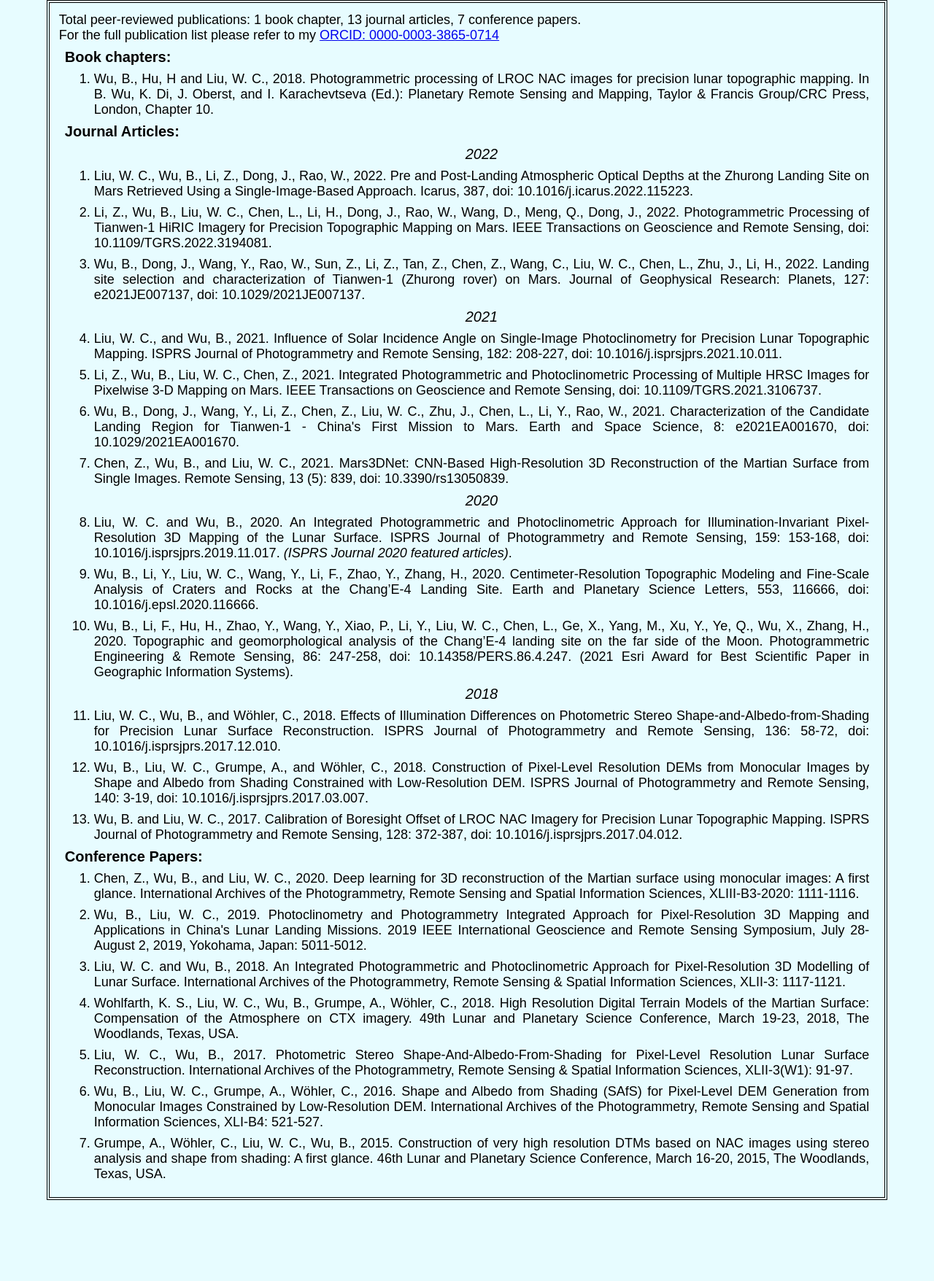
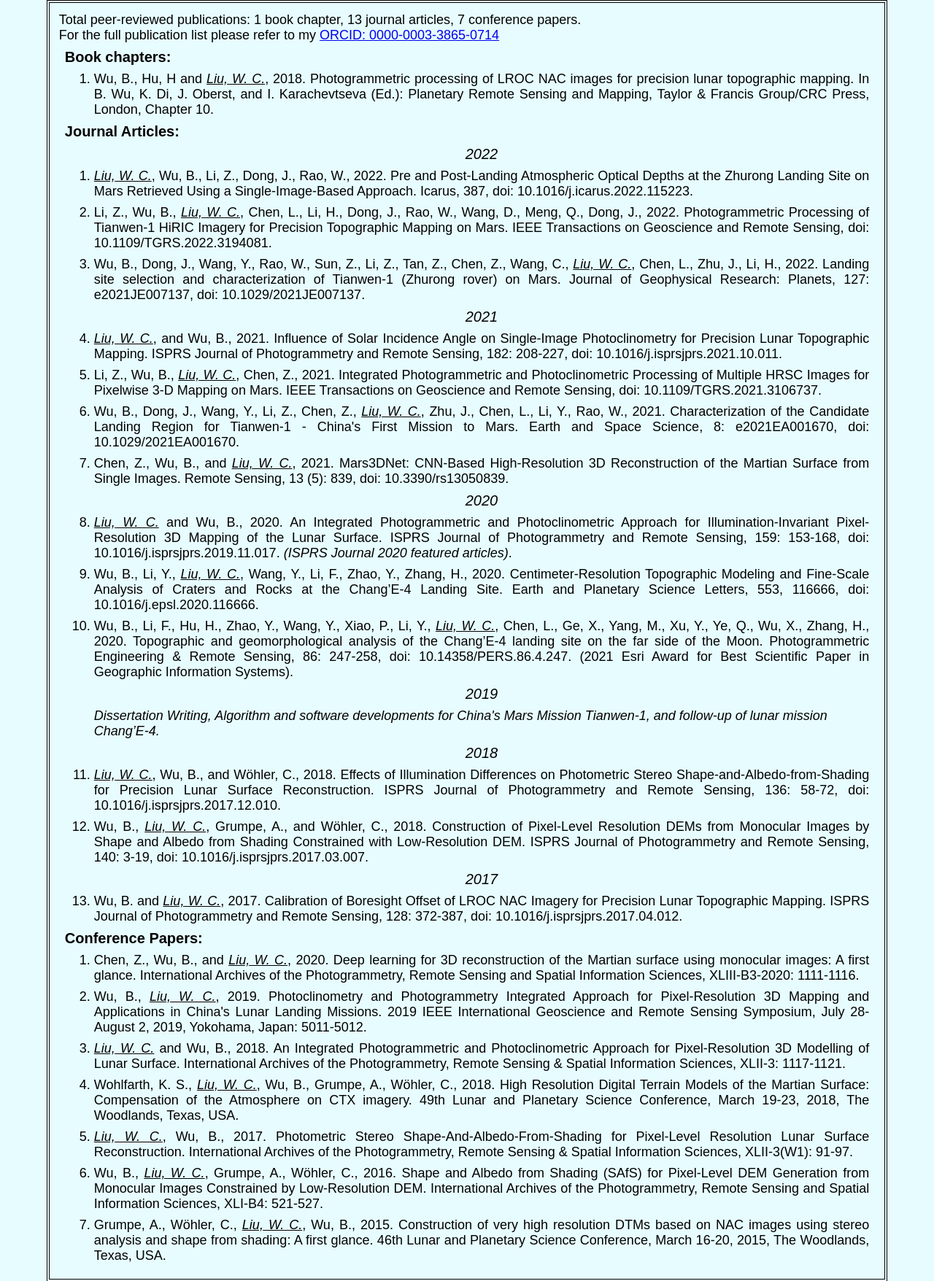
Before and after one commit to imgliu/imgliu.github.io, a plain HTML site: page subpages/publications/publications.html in a window 1280 px wide. Shown: the part 45-1801 px from the top of the page at 73% size. Before the commit the page ends 1698 px from the top, so only its background shows below. Drawn offline with Linux system fonts and the light colour scheme.

Commit message:
Update publications.html

```diff
--- a/subpages/publications/publications.html
+++ b/subpages/publications/publications.html
@@ -59,6 +59,13 @@
 			li{
 				margin: 1vh;
 			}
+			i{
+				text-decoration: normal;
+			}
+			#myname
+			{
+				text-decoration: underline;
+			}
 		</style>
 	</head>
 	<body>
@@ -71,37 +78,40 @@
 				<a href="https://orcid.org/0000-0003-3865-0714" target="_blank">ORCID: 0000-0003-3865-0714</a></dt>
 				<p><b>Book chapters:</b></p>
 				<ol>
-				<li>Wu, B., Hu, H and Liu, W. C., 2018. Photogrammetric processing of LROC NAC images for precision lunar topographic mapping. In B. Wu, K. Di, J. Oberst, and I. Karachevtseva (Ed.): Planetary Remote Sensing and Mapping, Taylor & Francis Group/CRC Press, London, Chapter 10.</li>
+				<li>Wu, B., Hu, H and <i id="myname">Liu, W. C.</i>, 2018. Photogrammetric processing of LROC NAC images for precision lunar topographic mapping. In B. Wu, K. Di, J. Oberst, and I. Karachevtseva (Ed.): Planetary Remote Sensing and Mapping, Taylor & Francis Group/CRC Press, London, Chapter 10.</li>
 				</ol>
 				<p><b>Journal Articles:</b></p>
 				<ol>
 				<p id="yearid">2022</p>
-					<li>Liu, W. C., Wu, B., Li, Z., Dong, J., Rao, W., 2022. Pre and Post-Landing Atmospheric Optical Depths at the Zhurong Landing Site on Mars Retrieved Using a Single-Image-Based Approach. Icarus, 387, doi: 10.1016/j.icarus.2022.115223.</li>
-					<li>Li, Z., Wu, B., Liu, W. C., Chen, L., Li, H., Dong, J., Rao, W., Wang, D., Meng, Q., Dong, J., 2022. Photogrammetric Processing of Tianwen-1 HiRIC Imagery for Precision Topographic Mapping on Mars. IEEE Transactions on Geoscience and Remote Sensing, doi: 10.1109/TGRS.2022.3194081.</li>
-					<li>Wu, B., Dong, J., Wang, Y., Rao, W., Sun, Z., Li, Z., Tan, Z., Chen, Z., Wang, C., Liu, W. C., Chen, L., Zhu, J., Li, H., 2022. Landing site selection and characterization of Tianwen-1 (Zhurong rover) on Mars. Journal of Geophysical Research: Planets, 127: e2021JE007137, doi: 10.1029/2021JE007137.</li>
+					<li><i id="myname">Liu, W. C.</i>, Wu, B., Li, Z., Dong, J., Rao, W., 2022. Pre and Post-Landing Atmospheric Optical Depths at the Zhurong Landing Site on Mars Retrieved Using a Single-Image-Based Approach. Icarus, 387, doi: 10.1016/j.icarus.2022.115223.</li>
+					<li>Li, Z., Wu, B., <i id="myname">Liu, W. C.</i>, Chen, L., Li, H., Dong, J., Rao, W., Wang, D., Meng, Q., Dong, J., 2022. Photogrammetric Processing of Tianwen-1 HiRIC Imagery for Precision Topographic Mapping on Mars. IEEE Transactions on Geoscience and Remote Sensing, doi: 10.1109/TGRS.2022.3194081.</li>
+					<li>Wu, B., Dong, J., Wang, Y., Rao, W., Sun, Z., Li, Z., Tan, Z., Chen, Z., Wang, C., <i id="myname">Liu, W. C.</i>, Chen, L., Zhu, J., Li, H., 2022. Landing site selection and characterization of Tianwen-1 (Zhurong rover) on Mars. Journal of Geophysical Research: Planets, 127: e2021JE007137, doi: 10.1029/2021JE007137.</li>
 				<p id="yearid">2021</p>
-					<li>Liu, W. C., and Wu, B., 2021. Influence of Solar Incidence Angle on Single-Image Photoclinometry for Precision Lunar Topographic Mapping. ISPRS Journal of Photogrammetry and Remote Sensing, 182: 208-227, doi: 10.1016/j.isprsjprs.2021.10.011.</li>
-					<li>Li, Z., Wu, B., Liu, W. C., Chen, Z., 2021. Integrated Photogrammetric and Photoclinometric Processing of Multiple HRSC Images for Pixelwise 3-D Mapping on Mars. IEEE Transactions on Geoscience and Remote Sensing, doi: 10.1109/TGRS.2021.3106737.</li>
-					<li>Wu, B., Dong, J., Wang, Y., Li, Z., Chen, Z., Liu, W. C., Zhu, J., Chen, L., Li, Y., Rao, W., 2021. Characterization of the Candidate Landing Region for Tianwen-1 - China's First Mission to Mars. Earth and Space Science, 8: e2021EA001670, doi: 10.1029/2021EA001670.</li>
-					<li>Chen, Z., Wu, B., and Liu, W. C., 2021. Mars3DNet: CNN-Based High-Resolution 3D Reconstruction of the Martian Surface from Single Images. Remote Sensing, 13 (5): 839, doi: 10.3390/rs13050839.</li>
+					<li><i id="myname">Liu, W. C.</i>, and Wu, B., 2021. Influence of Solar Incidence Angle on Single-Image Photoclinometry for Precision Lunar Topographic Mapping. ISPRS Journal of Photogrammetry and Remote Sensing, 182: 208-227, doi: 10.1016/j.isprsjprs.2021.10.011.</li>
+					<li>Li, Z., Wu, B., <i id="myname">Liu, W. C.</i>, Chen, Z., 2021. Integrated Photogrammetric and Photoclinometric Processing of Multiple HRSC Images for Pixelwise 3-D Mapping on Mars. IEEE Transactions on Geoscience and Remote Sensing, doi: 10.1109/TGRS.2021.3106737.</li>
+					<li>Wu, B., Dong, J., Wang, Y., Li, Z., Chen, Z., <i id="myname">Liu, W. C.</i>, Zhu, J., Chen, L., Li, Y., Rao, W., 2021. Characterization of the Candidate Landing Region for Tianwen-1 - China's First Mission to Mars. Earth and Space Science, 8: e2021EA001670, doi: 10.1029/2021EA001670.</li>
+					<li>Chen, Z., Wu, B., and <i id="myname">Liu, W. C.</i>, 2021. Mars3DNet: CNN-Based High-Resolution 3D Reconstruction of the Martian Surface from Single Images. Remote Sensing, 13 (5): 839, doi: 10.3390/rs13050839.</li>
 					<p id="yearid">2020</p>
-					<li>Liu, W. C. and Wu, B., 2020. An Integrated Photogrammetric and Photoclinometric Approach for Illumination-Invariant Pixel-Resolution 3D Mapping of the Lunar Surface. ISPRS Journal of Photogrammetry and Remote Sensing, 159: 153-168, doi: 10.1016/j.isprsjprs.2019.11.017. <i>(ISPRS Journal 2020 featured articles)</i>.</li>
-					<li>Wu, B., Li, Y., Liu, W. C., Wang, Y., Li, F., Zhao, Y., Zhang, H., 2020. Centimeter-Resolution Topographic Modeling and Fine-Scale Analysis of Craters and Rocks at the Chang’E-4 Landing Site. Earth and Planetary Science Letters, 553, 116666, doi: 10.1016/j.epsl.2020.116666.</li>
-					<li>Wu, B., Li, F., Hu, H., Zhao, Y., Wang, Y., Xiao, P., Li, Y., Liu, W. C., Chen, L., Ge, X., Yang, M., Xu, Y., Ye, Q., Wu, X., Zhang, H., 2020. Topographic and geomorphological analysis of the Chang’E-4 landing site on the far side of the Moon. Photogrammetric Engineering & Remote Sensing, 86: 247-258, doi: 10.14358/PERS.86.4.247. (2021 Esri Award for Best Scientific Paper in Geographic Information Systems).</li>
+					<li><i id="myname">Liu, W. C.</i> and Wu, B., 2020. An Integrated Photogrammetric and Photoclinometric Approach for Illumination-Invariant Pixel-Resolution 3D Mapping of the Lunar Surface. ISPRS Journal of Photogrammetry and Remote Sensing, 159: 153-168, doi: 10.1016/j.isprsjprs.2019.11.017. <i>(ISPRS Journal 2020 featured articles)</i>.</li>
+					<li>Wu, B., Li, Y., <i id="myname">Liu, W. C.</i>, Wang, Y., Li, F., Zhao, Y., Zhang, H., 2020. Centimeter-Resolution Topographic Modeling and Fine-Scale Analysis of Craters and Rocks at the Chang’E-4 Landing Site. Earth and Planetary Science Letters, 553, 116666, doi: 10.1016/j.epsl.2020.116666.</li>
+					<li>Wu, B., Li, F., Hu, H., Zhao, Y., Wang, Y., Xiao, P., Li, Y., <i id="myname">Liu, W. C.</i>, Chen, L., Ge, X., Yang, M., Xu, Y., Ye, Q., Wu, X., Zhang, H., 2020. Topographic and geomorphological analysis of the Chang’E-4 landing site on the far side of the Moon. Photogrammetric Engineering & Remote Sensing, 86: 247-258, doi: 10.14358/PERS.86.4.247. (2021 Esri Award for Best Scientific Paper in Geographic Information Systems).</li>
+					<p id="yearid">2019</p>
+					<p style="font-size: 18px;"><i>Dissertation Writing, Algorithm and software developments for China's Mars Mission Tianwen-1, and follow-up of lunar mission Chang’E-4.</i></p>
 					<p id="yearid">2018</p>
-					<li>Liu, W. C., Wu, B., and Wöhler, C., 2018. Effects of Illumination Differences on Photometric Stereo Shape-and-Albedo-from-Shading for Precision Lunar Surface Reconstruction. ISPRS Journal of Photogrammetry and Remote Sensing, 136: 58-72, doi: 10.1016/j.isprsjprs.2017.12.010.</li>
-					<li>Wu, B., Liu, W. C., Grumpe, A., and Wöhler, C., 2018. Construction of Pixel-Level Resolution DEMs from Monocular Images by Shape and Albedo from Shading Constrained with Low-Resolution DEM. ISPRS Journal of Photogrammetry and Remote Sensing, 140: 3-19, doi: 10.1016/j.isprsjprs.2017.03.007.</li>
-					<li>Wu, B. and Liu, W. C., 2017. Calibration of Boresight Offset of LROC NAC Imagery for Precision Lunar Topographic Mapping. ISPRS Journal of Photogrammetry and Remote Sensing, 128: 372-387, doi: 10.1016/j.isprsjprs.2017.04.012.</li>
+					<li><i id="myname">Liu, W. C.</i>, Wu, B., and Wöhler, C., 2018. Effects of Illumination Differences on Photometric Stereo Shape-and-Albedo-from-Shading for Precision Lunar Surface Reconstruction. ISPRS Journal of Photogrammetry and Remote Sensing, 136: 58-72, doi: 10.1016/j.isprsjprs.2017.12.010.</li>
+					<li>Wu, B., <i id="myname">Liu, W. C.</i>, Grumpe, A., and Wöhler, C., 2018. Construction of Pixel-Level Resolution DEMs from Monocular Images by Shape and Albedo from Shading Constrained with Low-Resolution DEM. ISPRS Journal of Photogrammetry and Remote Sensing, 140: 3-19, doi: 10.1016/j.isprsjprs.2017.03.007.</li>
+					<p id="yearid">2017</p>
+					<li>Wu, B. and <i id="myname">Liu, W. C.</i>, 2017. Calibration of Boresight Offset of LROC NAC Imagery for Precision Lunar Topographic Mapping. ISPRS Journal of Photogrammetry and Remote Sensing, 128: 372-387, doi: 10.1016/j.isprsjprs.2017.04.012.</li>
 				</ol>
 				<p><b>Conference Papers:</b></p>
 				<ol>
-				<li>Chen, Z., Wu, B., and Liu, W. C., 2020. Deep learning for 3D reconstruction of the Martian surface using monocular images: A first glance. International Archives of the Photogrammetry, Remote Sensing and Spatial Information Sciences, XLIII-B3-2020: 1111-1116.</li>
-				<li>Wu, B., Liu, W. C., 2019. Photoclinometry and Photogrammetry Integrated Approach for Pixel-Resolution 3D Mapping and Applications in China's Lunar Landing Missions. 2019 IEEE International Geoscience and Remote Sensing Symposium, July 28-August 2, 2019, Yokohama, Japan: 5011-5012.</li>
-				<li>Liu, W. C. and Wu, B., 2018. An Integrated Photogrammetric and Photoclinometric Approach for Pixel-Resolution 3D Modelling of Lunar Surface. International Archives of the Photogrammetry, Remote Sensing & Spatial Information Sciences, XLII-3: 1117-1121.</li>
-				<li>Wohlfarth, K. S., Liu, W. C., Wu, B., Grumpe, A., Wöhler, C., 2018. High Resolution Digital Terrain Models of the Martian Surface: Compensation of the Atmosphere on CTX imagery. 49th Lunar and Planetary Science Conference, March 19-23, 2018, The Woodlands, Texas, USA.</li>
-				<li>Liu, W. C., Wu, B., 2017. Photometric Stereo Shape-And-Albedo-From-Shading for Pixel-Level Resolution Lunar Surface Reconstruction. International Archives of the Photogrammetry, Remote Sensing & Spatial Information Sciences, XLII-3(W1): 91-97.</li>
-				<li>Wu, B., Liu, W. C., Grumpe, A., Wöhler, C., 2016. Shape and Albedo from Shading (SAfS) for Pixel-Level DEM Generation from Monocular Images Constrained by Low-Resolution DEM. International Archives of the Photogrammetry, Remote Sensing and Spatial Information Sciences, XLI-B4: 521-527.</li>
-				<li>Grumpe, A., Wöhler, C., Liu, W. C., Wu, B., 2015. Construction of very high resolution DTMs based on NAC images using stereo analysis and shape from shading: A first glance. 46th Lunar and Planetary Science Conference, March 16-20, 2015, The Woodlands, Texas, USA.</li>
+				<li>Chen, Z., Wu, B., and <i id="myname">Liu, W. C.</i>, 2020. Deep learning for 3D reconstruction of the Martian surface using monocular images: A first glance. International Archives of the Photogrammetry, Remote Sensing and Spatial Information Sciences, XLIII-B3-2020: 1111-1116.</li>
+				<li>Wu, B., <i id="myname">Liu, W. C.</i>, 2019. Photoclinometry and Photogrammetry Integrated Approach for Pixel-Resolution 3D Mapping and Applications in China's Lunar Landing Missions. 2019 IEEE International Geoscience and Remote Sensing Symposium, July 28-August 2, 2019, Yokohama, Japan: 5011-5012.</li>
+				<li><i id="myname">Liu, W. C.</i> and Wu, B., 2018. An Integrated Photogrammetric and Photoclinometric Approach for Pixel-Resolution 3D Modelling of Lunar Surface. International Archives of the Photogrammetry, Remote Sensing & Spatial Information Sciences, XLII-3: 1117-1121.</li>
+				<li>Wohlfarth, K. S., <i id="myname">Liu, W. C.</i>, Wu, B., Grumpe, A., Wöhler, C., 2018. High Resolution Digital Terrain Models of the Martian Surface: Compensation of the Atmosphere on CTX imagery. 49th Lunar and Planetary Science Conference, March 19-23, 2018, The Woodlands, Texas, USA.</li>
+				<li><i id="myname">Liu, W. C.</i>, Wu, B., 2017. Photometric Stereo Shape-And-Albedo-From-Shading for Pixel-Level Resolution Lunar Surface Reconstruction. International Archives of the Photogrammetry, Remote Sensing & Spatial Information Sciences, XLII-3(W1): 91-97.</li>
+				<li>Wu, B., <i id="myname">Liu, W. C.</i>, Grumpe, A., Wöhler, C., 2016. Shape and Albedo from Shading (SAfS) for Pixel-Level DEM Generation from Monocular Images Constrained by Low-Resolution DEM. International Archives of the Photogrammetry, Remote Sensing and Spatial Information Sciences, XLI-B4: 521-527.</li>
+				<li>Grumpe, A., Wöhler, C., <i id="myname">Liu, W. C.</i>, Wu, B., 2015. Construction of very high resolution DTMs based on NAC images using stereo analysis and shape from shading: A first glance. 46th Lunar and Planetary Science Conference, March 16-20, 2015, The Woodlands, Texas, USA.</li>
 				</ol>
 			</dl>
 			</td></tr>
```
